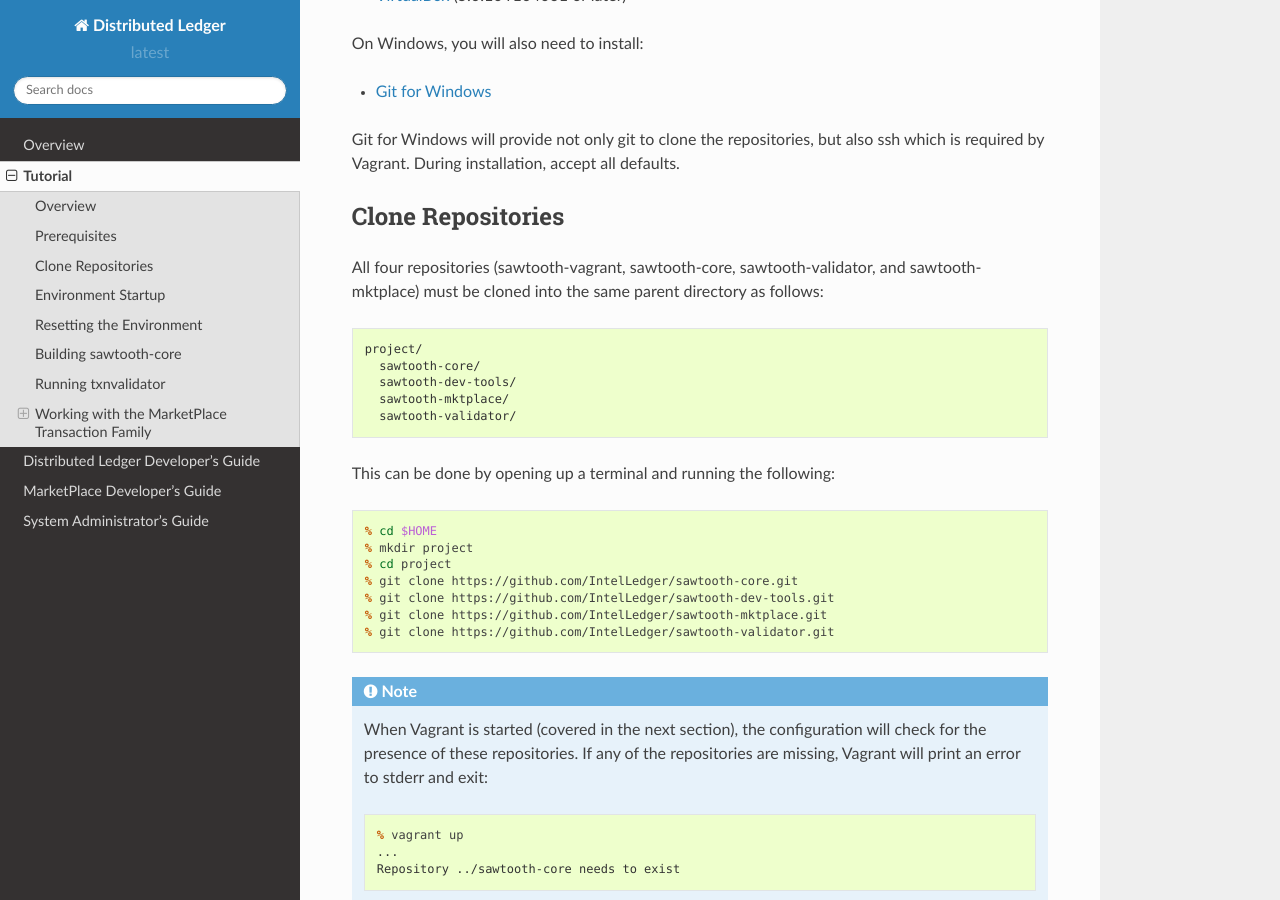
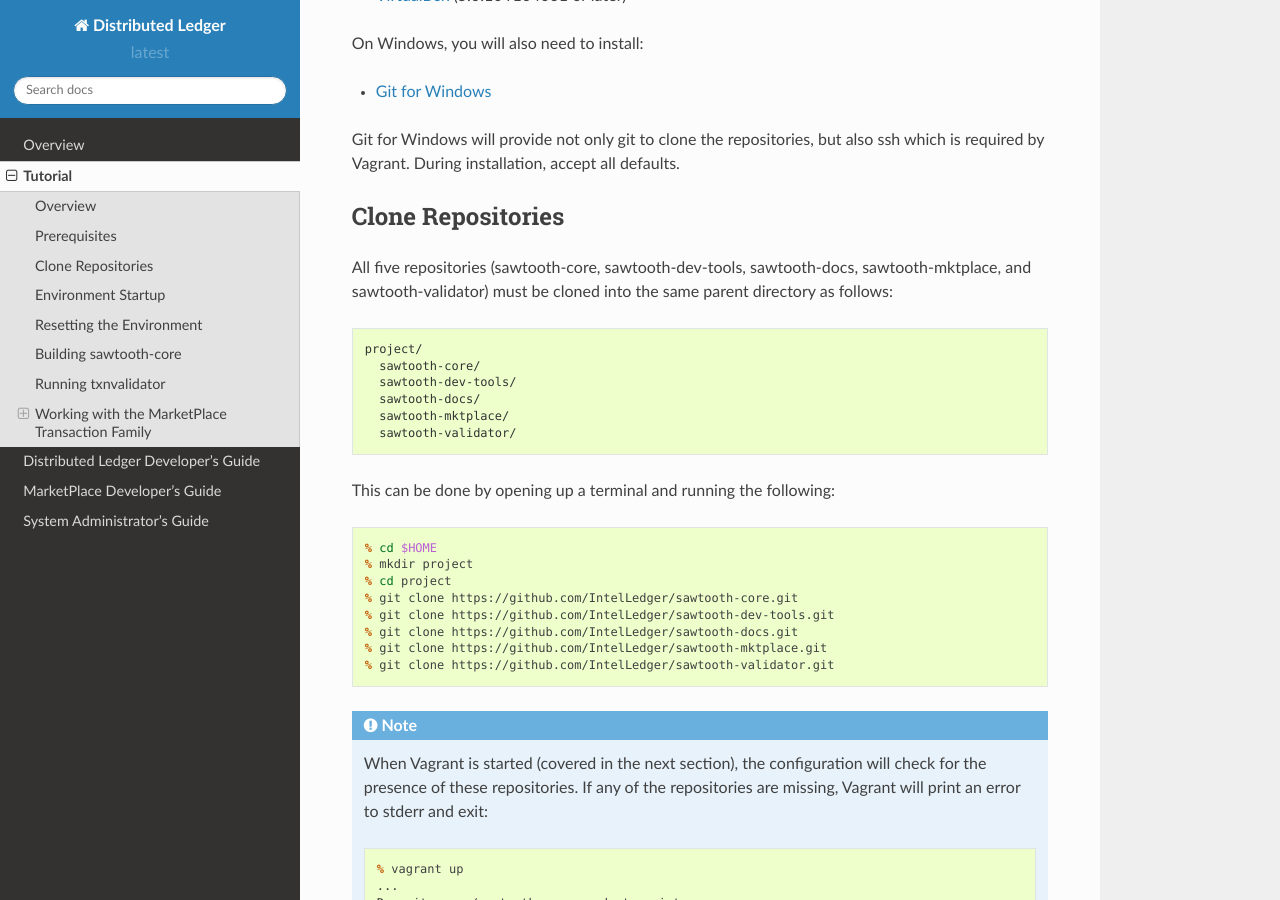
Before and after one commit to hyperledger-archives/sawtooth-core, a Sphinx documentation site: the page built from source/tutorial.rst, in a window 1280 px wide and 900 px high, scrolled down 504 px. Built offline with Sphinx 7.4.7 and the Read the Docs theme 2.0.0, drawn with Linux system fonts in a browser that asks for light colours; pages that are not in the unit, such as notebooks, are missing from menus.

Commit message:
Add sawtooth-docs as a repo to be cloned
Previously we did not need the docs repo for the tutorial, but we
are now planning to add support files (such as the config) and thus
we need to instruct the user to clone the docs as well.

```diff
--- a/source/tutorial.rst
+++ b/source/tutorial.rst
@@ -32,14 +32,16 @@ ssh which is required by Vagrant. During installation, accept all defaults.
 Clone Repositories
 ==================
 
-All four repositories (sawtooth-vagrant, sawtooth-core, sawtooth-validator, and
-sawtooth-mktplace) must be cloned into the same parent directory as follows:
+All five repositories (sawtooth-core, sawtooth-dev-tools, sawtooth-docs,
+sawtooth-mktplace, and sawtooth-validator) must be cloned into the same parent
+directory as follows:
 
 .. code-block:: console
 
   project/
     sawtooth-core/
     sawtooth-dev-tools/
+    sawtooth-docs/
     sawtooth-mktplace/
     sawtooth-validator/
 
@@ -52,6 +54,7 @@ This can be done by opening up a terminal and running the following:
    % cd project
    % git clone https://github.com/IntelLedger/sawtooth-core.git
    % git clone https://github.com/IntelLedger/sawtooth-dev-tools.git
+   % git clone https://github.com/IntelLedger/sawtooth-docs.git
    % git clone https://github.com/IntelLedger/sawtooth-mktplace.git
    % git clone https://github.com/IntelLedger/sawtooth-validator.git
 
```
